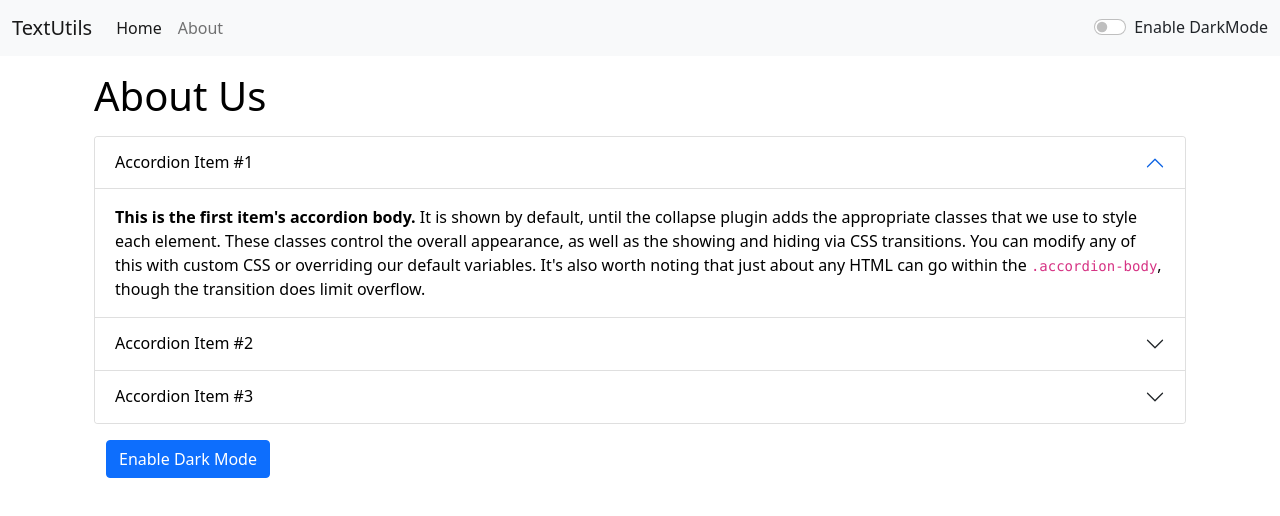
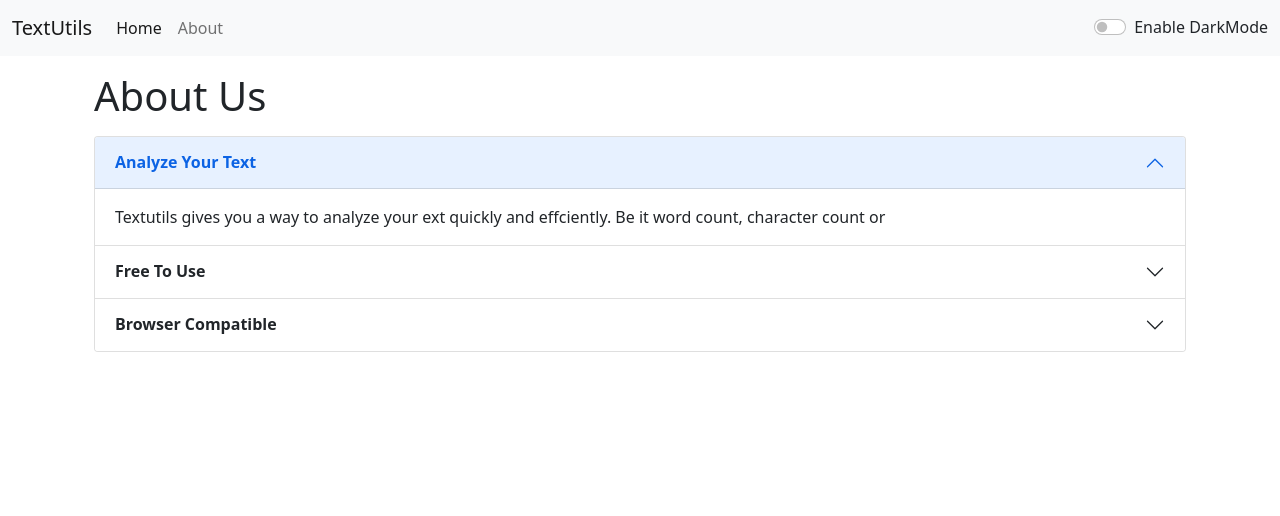
Before and after one commit to Chintan87/Complete-React-Course-in-Hindi, a React (Vite) app: page /about in a window 1280 px wide. Shown: the top 516 px of the page. Built offline with nearby package versions, Linux system fonts and the light colour scheme.

Commit message:
Commit work some work is pending in video number #19 date - 13-01-2023

```diff
--- a/src/components/About.jsx
+++ b/src/components/About.jsx
@@ -1,29 +1,12 @@
 import React, { useState } from "react";
 
 export default function About() {
-  const [myStyle, setMyStyle] = useState({
-    color: "black",
-    backgroundColor: "white",
-  });
+  // const [myStyle, setMyStyle] = useState({
+  //   color: "black",
+  //   backgroundColor: "white",
+  // });
 
-  const [btntext, setBtnText] = useState("Enable Dark Mode");
-
-  const toggleStyle = () => {
-    if (myStyle.color == "black") {
-      setMyStyle({
-        color: "white",
-        backgroundColor: "black",
-        border: "1px solid white",
-      });
-      setBtnText("Enable Light Mode");
-    } else {
-      setMyStyle({
-        color: "black",
-        backgroundColor: "white",
-      });
-      setBtnText("Enable Dark Mode");
-    }
-  };
+  let myStyle = {};
 
   return (
     <div className="container" style={myStyle}>
@@ -40,7 +23,7 @@
               aria-expanded="true"
               aria-controls="collapseOne"
             >
-              Accordion Item #1
+              <strong>Analyze Your Text</strong>
             </button>
           </h2>
           <div
@@ -50,14 +33,8 @@
             data-bs-parent="#accordionExample"
           >
             <div className="accordion-body" style={myStyle}>
-              <strong>This is the first item's accordion body.</strong> It is
-              shown by default, until the collapse plugin adds the appropriate
-              classes that we use to style each element. These classes control
-              the overall appearance, as well as the showing and hiding via CSS
-              transitions. You can modify any of this with custom CSS or
-              overriding our default variables. It's also worth noting that just
-              about any HTML can go within the <code>.accordion-body</code>,
-              though the transition does limit overflow.
+              Textutils gives you a way to analyze your ext quickly and
+              effciently. Be it word count, character count or
             </div>
           </div>
         </div>
@@ -72,7 +49,7 @@
               aria-expanded="false"
               aria-controls="collapseTwo"
             >
-              Accordion Item #2
+              <strong> Free To Use </strong>
             </button>
           </h2>
           <div
@@ -82,14 +59,10 @@
             data-bs-parent="#accordionExample"
           >
             <div className="accordion-body" style={myStyle}>
-              <strong>This is the second item's accordion body.</strong> It is
-              hidden by default, until the collapse plugin adds the appropriate
-              classes that we use to style each element. These classes control
-              the overall appearance, as well as the showing and hiding via CSS
-              transitions. You can modify any of this with custom CSS or
-              overriding our default variables. It's also worth noting that just
-              about any HTML can go within the <code>.accordion-body</code>,
-              though the transition does limit overflow.
+              Textutils is a free character counter tool that provides instatnt
+              charcter count & word count statistics for a given text. TextUrils
+              reports the number of words and charcters. Thus it is suiable for
+              writing text with word/ character limit
             </div>
           </div>
         </div>
@@ -104,7 +77,7 @@
               aria-expanded="false"
               aria-controls="collapseThree"
             >
-              Accordion Item #3
+              <strong> Browser Compatible </strong>
             </button>
           </h2>
           <div
@@ -114,23 +87,14 @@
             data-bs-parent="#accordionExample"
           >
             <div className="accordion-body" style={myStyle}>
-              <strong>This is the third item's accordion body.</strong> It is
-              hidden by default, until the collapse plugin adds the appropriate
-              classes that we use to style each element. These classes control
-              the overall appearance, as well as the showing and hiding via CSS
-              transitions. You can modify any of this with custom CSS or
-              overriding our default variables. It's also worth noting that just
-              about any HTML can go within the <code>.accordion-body</code>,
-              though the transition does limit overflow.
+              This word counter sofware works in any web browsers such as
+              Chrome, Firefox, Internet Explorer, Safari, Opera. It suits to
+              count characters in facebook. blog books, excel document, pdf
+              document, essays etc.
             </div>
           </div>
         </div>
       </div>
-      <div className="container my-3">
-        <button onClick={toggleStyle} type="button" className="btn btn-primary">
-          {btntext}
-        </button>
-      </div>
     </div>
   );
 }
--- a/src/components/TextForm.jsx
+++ b/src/components/TextForm.jsx
@@ -1,3 +1,4 @@
+import { element } from "prop-types";
 import React, { useState } from "react";
 
 export default function TextForm(props) {
@@ -80,7 +81,12 @@
       >
         <h2>Your text summary</h2>
         <p>
-          {text.split(" ").length} words and {text.length} characters
+          {
+            text.split(" ").filter((element) => {
+              return element.length != 0;
+            }).length
+          }{" "}
+          words and {text.length} characters
         </p>
         <p>{0.008 * text.split(" ").length} Minutes read</p>
         <h2>Preview</h2>
```
